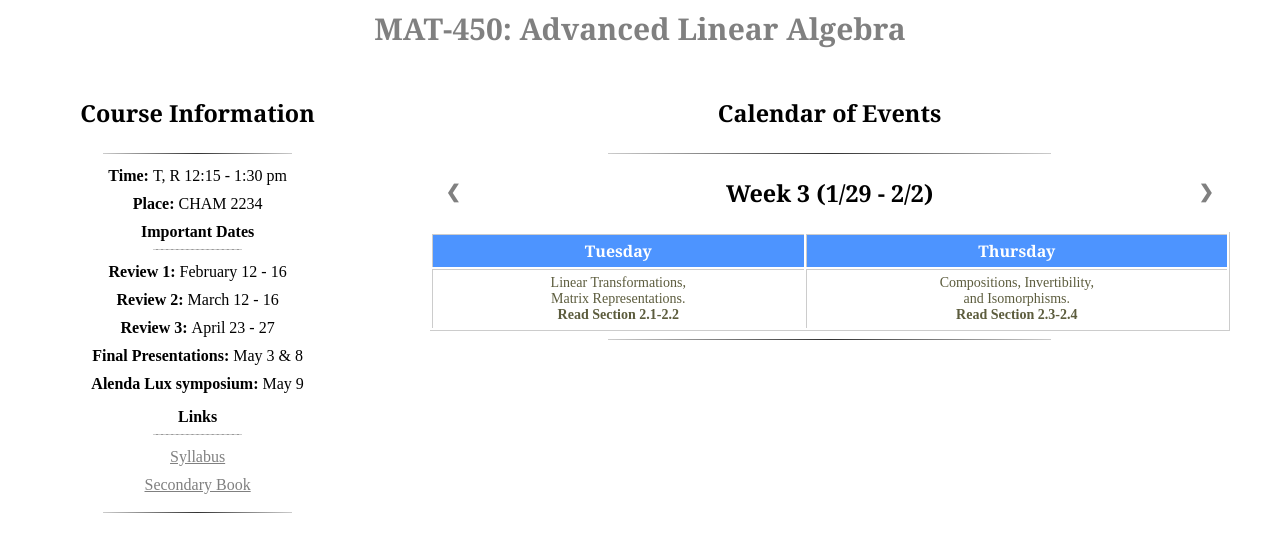
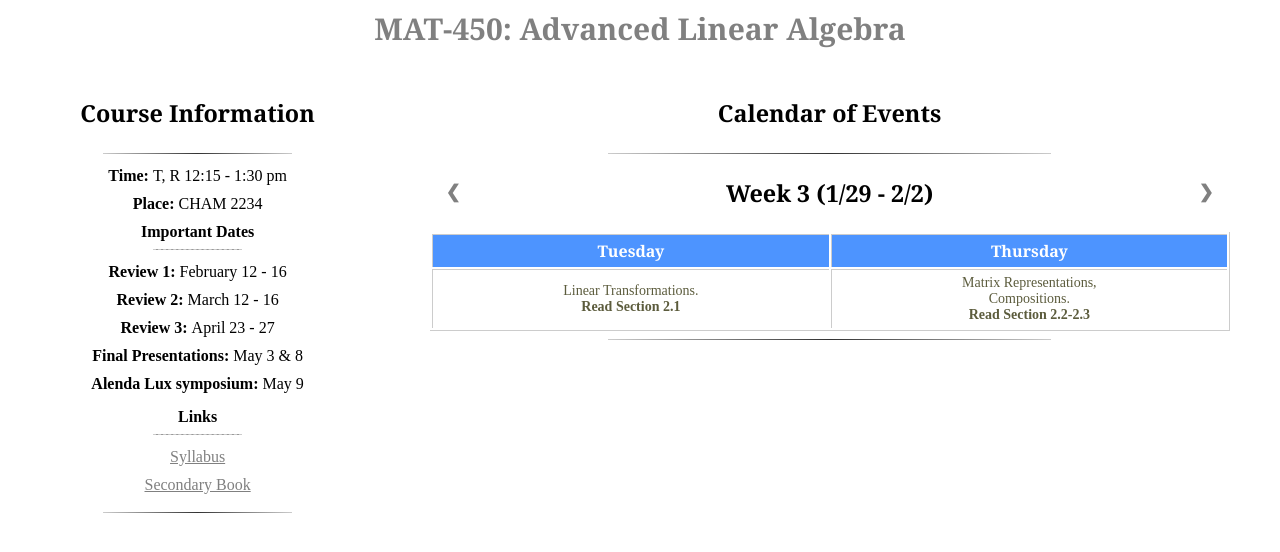
Before and after one commit to Nick314159/TCAM_WEB, a PHP site: page /courses/MAT-450/mat_450.php in a window 1280 px wide. Shown: the top 552 px of the page. Run offline with PHP 8.4, Linux system fonts and the light colour scheme.

Commit message:
modfiy mat450 schedule

```diff
--- a/courses/MAT-450/mat_450.php
+++ b/courses/MAT-450/mat_450.php
@@ -87,7 +87,7 @@
         <th>Tuesday</th><th>Thursday</th>
       </tr>
       <tr>
-        <td>Linear Transformations,<br>Matrix Representations.<br><strong>Read Section 2.1-2.2</strong></td><td>Compositions, Invertibility,<br>and Isomorphisms.<br><strong>Read Section 2.3-2.4</strong></td>
+        <td>Linear Transformations.<br><strong>Read Section 2.1</strong></td><td>Matrix Representations,<br>Compositions.<br><strong>Read Section 2.2-2.3</strong></td>
       </tr>
       </table>
     </div>
@@ -99,7 +99,7 @@
         <th>Tuesday</th><th>Thursday</th>
       </tr>
       <tr>
-        <td>Change of Coordinates<br><strong>Read Section 2.5</strong></td><td>Dual Spaces<br><strong>Read Section 2.6</strong><br><strong><a href="homework/homework2.pdf" target="_blank">Homework 2: Due 2/9<a/></strong></td>
+        <td>Isomorphisms,<br>Change of Coordinates.<br><strong>Read Section 2.4-2.5</strong></td><td>Dual Spaces<br><strong>Read Section 2.6</strong><br><strong><a href="homework/homework2.pdf" target="_blank">Homework 2: Due 2/9<a/></strong></td>
       </tr>
       </table>
     </div>
```
